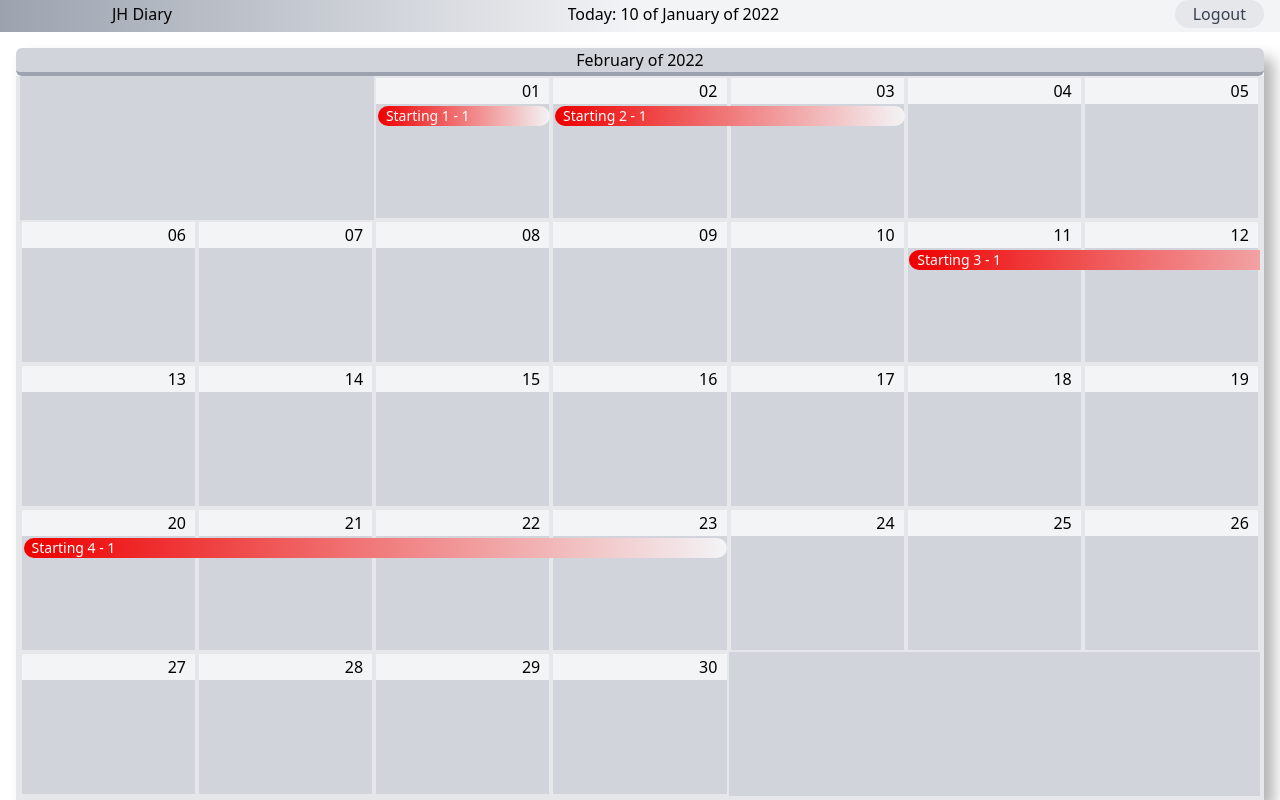
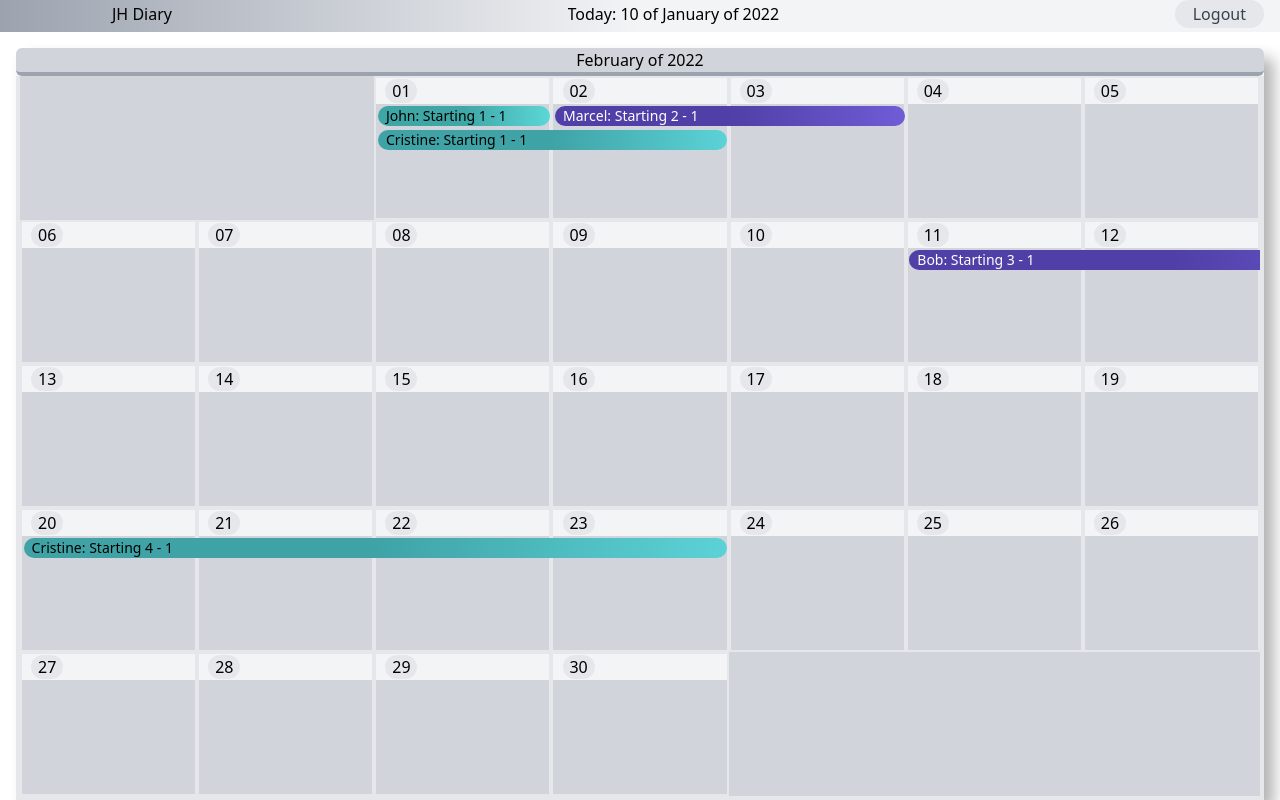
Before and after one commit to espin-tolosa/calendar-ts, a React (Vite) app: page / in a window 1280 px wide. Shown: the top 800 px of the page. Built offline with nearby package versions, Linux system fonts and the light colour scheme.

Commit message:
Rounded circle style around day-header number

```diff
--- a/src/components/Day/tw.tsx
+++ b/src/components/Day/tw.tsx
@@ -13,7 +13,8 @@ import tw from "tailwind-styled-components";
 
 export const TW_header = tw.div`
 day-header
-text-right
+flex
+justify-start
 bg-gray-100
 px-[1ch]
 py-px
--- a/src/pages/Codelink.tsx
+++ b/src/pages/Codelink.tsx
@@ -15,6 +15,7 @@ const events0 = [{ id: 0, start: 0, job: "" }];
 
 const events1 = [
   { id: 1, client: "John", start: 1, job: "Starting 1 - 1" },
+  { id: 2, client: "Cristine", start: 1, job: "Starting 1 - 1" },
   { id: 2, client: "Marcel", start: 2, job: "Starting 2 - 1" },
   { id: 3, client: "Bob", start: 11, job: "Starting 3 - 1" },
   { id: 4, client: "Cristine", start: 20, job: "Starting 4 - 1" },
@@ -86,7 +87,6 @@ const TW_Event_FlexContainer = tw.div`
 
 const TW_Event = tw.div<{ $cells: number; $hoverColor: number }>`
 	absolute
-	bg-gradient-to-r
 	whitespace-nowrap
 	overflow-hidden
 	overflow-ellipsis
@@ -169,34 +169,34 @@ style={styles} */
     top = false;
   }
 
+  //TODO: Create a Context
   const giveMeColor = (client: string) => {
     if (client === "John") {
       return {
-        "--tw-gradient-from": "#0010ee",
-        "--tw-gradient-stops":
-          "var(--tw-gradient-from), var(--tw-gradient-to, rgb(243 244 246 / 0)",
+        background:
+          "linear-gradient(0.25turn, hsl(180, 45%, 45%), hsl(180,45%,45%),  hsl(180, 60%, 60%))",
+        color: "black",
+      };
+    } else if (client === "Cristine") {
+      return {
+        background:
+          "linear-gradient(0.25turn, hsl(182, 45%, 45%), hsl(182,45%,45%),  hsl(182, 60%, 60%))",
+        color: "black",
       };
     } else if (client === "Xin") {
       return {
-        "--tw-gradient-from": "#00ee14",
-        "--tw-gradient-stops":
-          "var(--tw-gradient-from), var(--tw-gradient-to, rgb(243 244 246 / 0)",
+        background:
+          "linear-gradient(0.25turn, hsl(220, 45%, 45%), hsl(220,45%,45%),  hsl(220, 60%, 60%))",
+        color: "white",
       };
     } else {
       return {
-        "--tw-gradient-from": "#ee0000",
-        "--tw-gradient-stops":
-          "var(--tw-gradient-from), var(--tw-gradient-to, rgb(243 244 246 / 0)",
+        background:
+          "linear-gradient(0.25turn, hsl(250, 45%, 45%), hsl(250,45%,45%),  hsl(250, 60%, 60%))",
+        color: "white",
       };
     }
   };
-  /*
-
-                  style={{
-                    background:
-                      "linear-gradient(0.25turn, hsl(200, 45%, 45%), hsl(200, 46%, 49%), hsl(200, 91.17647058823533%, 90%))",
-                  }}
-	*/
 
   return (
     <TW_container
@@ -206,7 +206,12 @@ style={styles} */
       }}
       onMouseEnter={() => console.log("passing over:", dayPadd)}
     >
-      <TW_header>{dayPadd}</TW_header>
+      <TW_header>
+        <div className="flex justify-center items-center px-4 w-[1.6rem] rounded-full bg-gray-200">
+          {dayPadd}
+        </div>
+      </TW_header>
+
       {events
         .filter((evt) => evt.start === day)
         .map((evt) => {
@@ -214,7 +219,7 @@ style={styles} */
             <>
               <TW_Event_FlexContainer>
                 <TW_Event
-                  style={giveMeColor(evt.job) as React.CSSProperties}
+                  style={giveMeColor(evt.client)}
                   key={evt.id}
                   $cells={evt.id}
                   $hoverColor={hoverExtendEvent}
@@ -222,7 +227,7 @@ style={styles} */
                     console.log("Event:", evt.job);
                   }}
                 >
-                  {evt.job}
+                  {`${evt.client}: ${evt.job}`}
                 </TW_Event>
                 <TW_Event_Extend
                   $cells={evt.id}
@@ -252,7 +257,17 @@ const DaySpot = ({ day }: { day: number }) => {
   const tempDay = String(day);
   const dayPadd = day < 10 ? `0${tempDay}` : tempDay;
 
-  return <div className="day-spot">{dayPadd}</div>;
+  /*
+  display: flex;
+  justify-content: center;
+  margin: 1px;
+  border-radius: 100px;
+  padding: 1px;
+  background: lightblue;
+
+*/
+
+  return <div className="rounded-full bg-black text-white">{dayPadd}</div>;
 };
 
 export default function App(): JSX.Element {
@@ -260,41 +275,6 @@ export default function App(): JSX.Element {
 
   const [height, setHeight] = useState(0);
   const ref = useRef(null);
-  /*
-  useEffect(() => {
-    setHeight(ref.current.clientHeight);
-    console.log(height)
-  })
-*/
-  /*
-        <DayStart weekday={"wed"}/>
-        {
-          days.map(day => <DaySpot key={day.toString()} day={day}/>)
-        }
-        </div>
-
- Calendar
-       <div ref={ref} className="board">
-        <div className="month">
-          <DayStart weekday={"mon"}/>
-          {
-            days.map(day => <Day key={day.toString()} day={day}/>)
-          }
-        </div>
-
-        <div className="month">
-          <DayStart weekday={"wed"}/>
-          {
-            days.map(day => <Day key={day.toString()} day={day}/>)
-          }
-        </div>
-
-      </div>
-
-
-
-      */
-
   const Header = () => {
     return (
       <div className="header-layout sticky">
@@ -356,20 +336,6 @@ export default function App(): JSX.Element {
     );
   };
 
-  //const Day = ({ day, events }: { day: number; events: Array<eventType> }) => {
-  /*
-  display: grid;
-  justify-content: right;
-  grid-template-columns: repeat(7, 1fr);
-  overflow: hidden;
-
-  position: relative;
-  padding-inline: 0rem;
-
-  box-shadow: hsla(0, 0%, 0%, 0.2) 0 0 13px;
-  border-radius: 5px;
-
-		*/
   const Month = ({ events }: { events: Array<eventType> }) => {
     return (
       /* Month container: header | board */
--- a/src/styles/codelink.css
+++ b/src/styles/codelink.css
@@ -95,7 +95,6 @@
 }*/
 
 .day-spot {
-  font-size: 0.5rem;
   display: flex;
   justify-content: center;
   margin: 1px;
```
